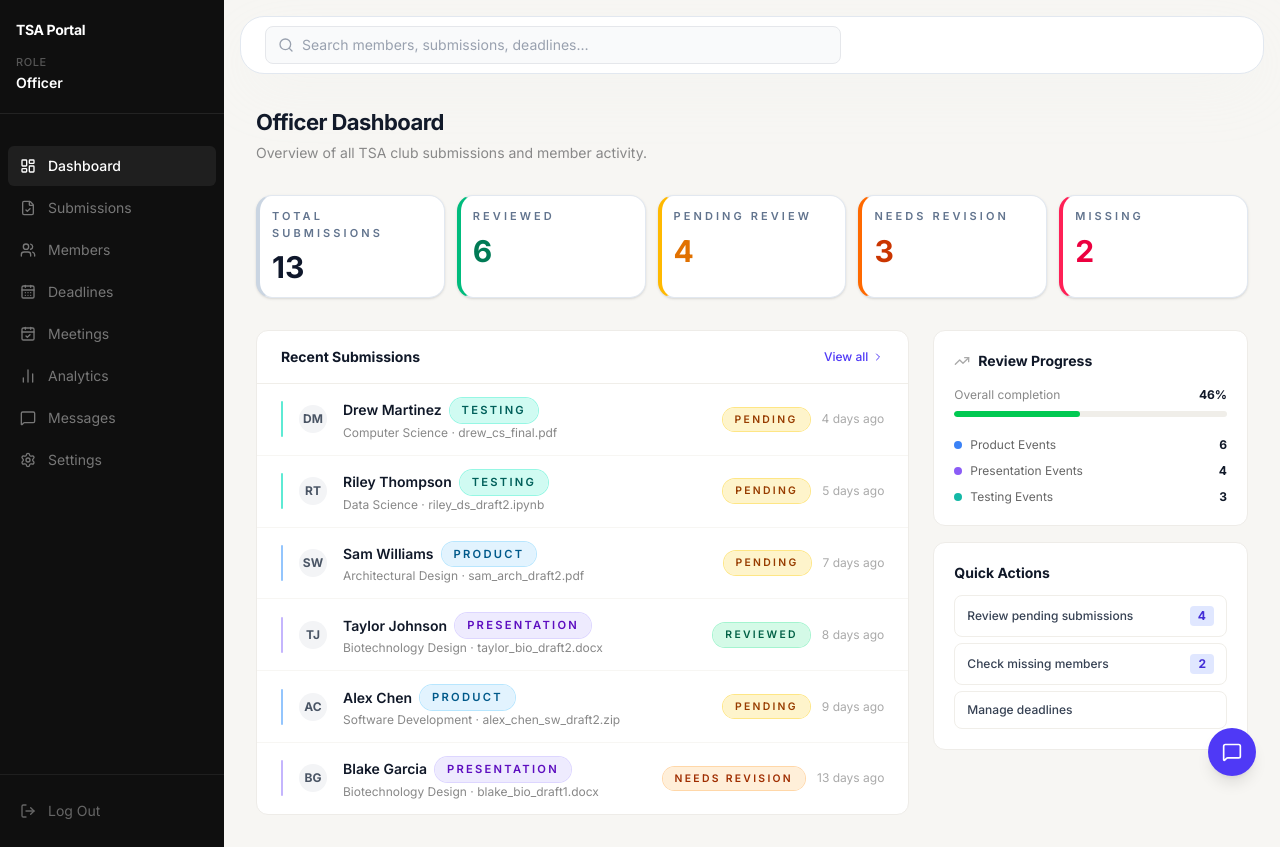
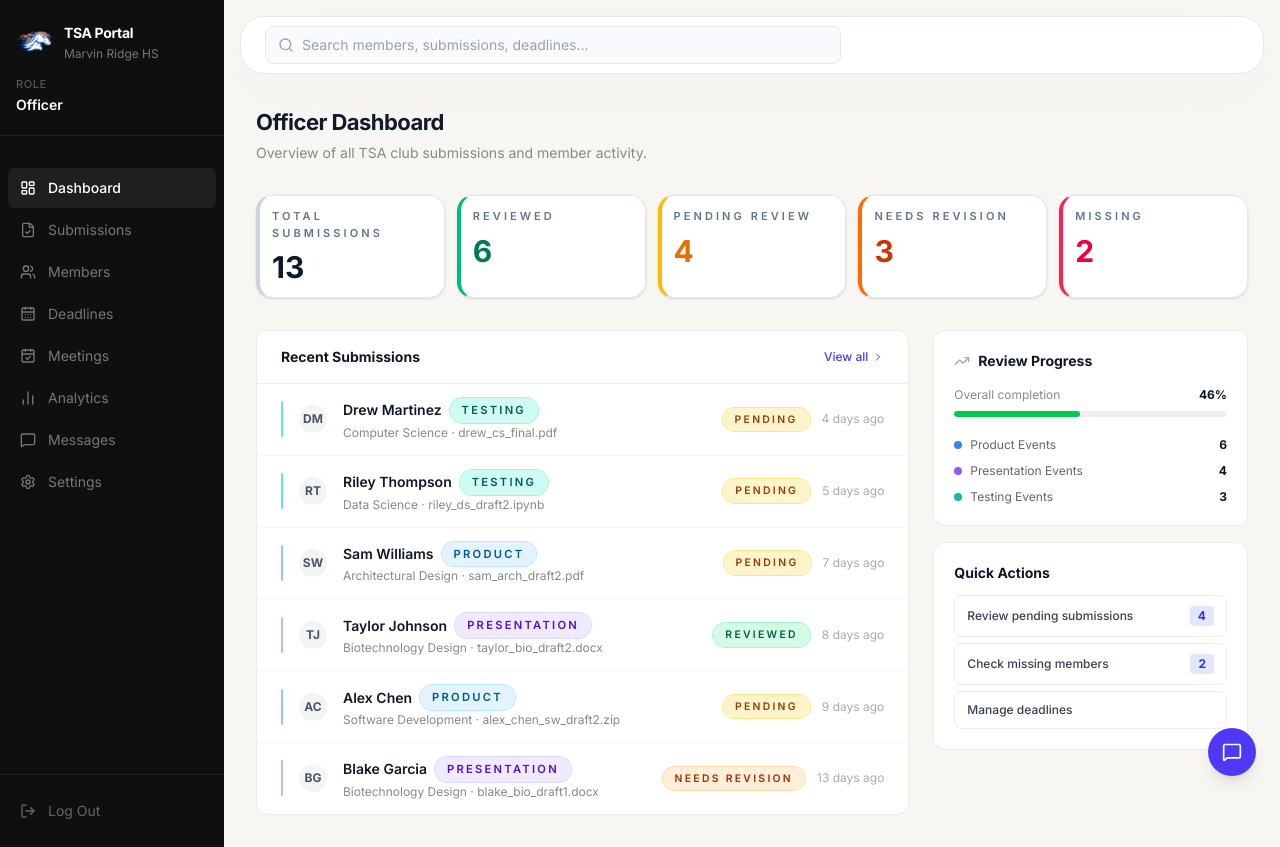
Before and after one commit to NarenS31/tsa, a Next.js app: page /officer in a window 1280 px wide. Built offline with nearby package versions, Linux system fonts and the light colour scheme.

Commit message:
Sidebar: add school logo and small school label

```diff
--- a/src/components/Sidebar.tsx
+++ b/src/components/Sidebar.tsx
@@ -1,6 +1,7 @@
 'use client';
 
 import Link from 'next/link';
+import Image from 'next/image';
 import { usePathname } from 'next/navigation';
 import { useApp } from '@/lib/AppContext';
 import { useRouter } from 'next/navigation';
@@ -45,8 +46,12 @@ export default function Sidebar({ variant }: { variant: 'student' | 'officer' })
   return (
     <aside className="w-56 min-h-screen flex flex-col shrink-0" style={{ background: '#0F0F0F' }}>
       <div className="px-4 py-5" style={{ borderBottom: '1px solid #232323' }}>
-        <div className="flex items-center gap-2.5">
-          <span className="font-bold text-white text-sm tracking-tight">TSA Portal</span>
+        <div className="flex items-center gap-3">
+          <Image src="/mrlogo.png" alt="Marvin Ridge logo" width={36} height={36} className="rounded-full object-cover" />
+          <div>
+            <span className="font-bold text-white text-sm tracking-tight">TSA Portal</span>
+            <p className="text-xs mt-0.5" style={{ color: '#777' }}>Marvin Ridge HS</p>
+          </div>
         </div>
         <div className="mt-3.5">
           {variant === 'student' && currentStudent ? (
```
